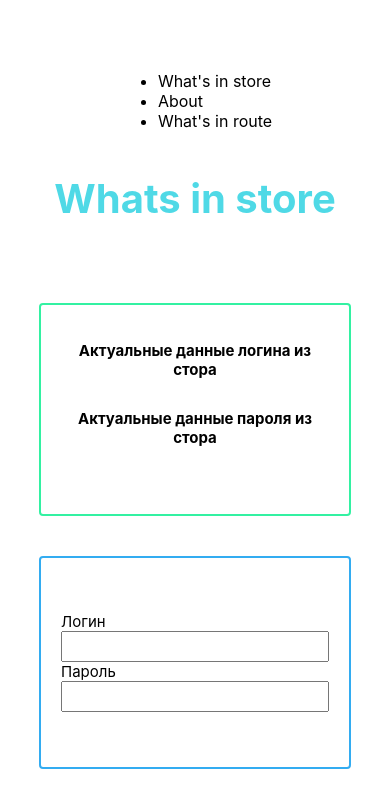
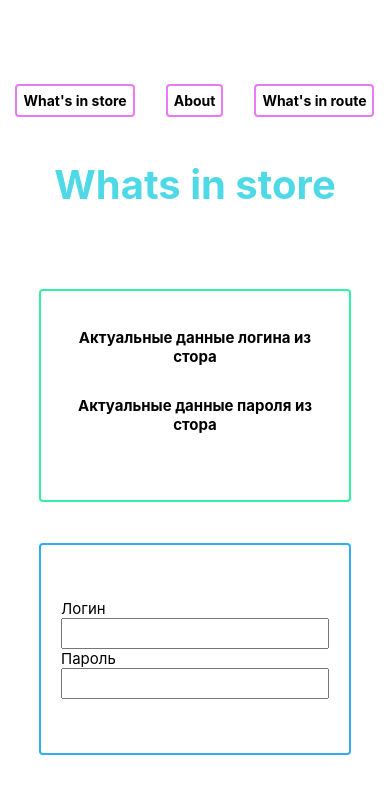
Before and after one commit to fedorukvl/react-store-check, a React (Create React App) app: page / in a window 390 px wide. Shown: the top 808 px of the page. Built offline with nearby package versions, Linux system fonts and the light colour scheme.

Commit message:
Добавлены стили к компоненту Navigation

```diff
--- a/src/Components/Navigation/Navigation.jsx
+++ b/src/Components/Navigation/Navigation.jsx
@@ -1,4 +1,5 @@
 import React from "react";
+import "../../media/css/Navigation.css";
 
 function Navigation() {
   return (
--- /dev/null
+++ b/src/media/css/Navigation.css
@@ -0,0 +1,25 @@
+.navigation {
+  width: 100vw;
+}
+.navigation .navigation__links {
+  list-style-type: none;
+  width: inherit;
+  display: flex;
+  justify-content: space-around;
+  padding: 0;
+}
+.navigation .navigation__links .navigation__link {
+  font-size: 17px;
+  font-weight: bold;
+  cursor: pointer;
+  padding: 10px;
+  border: 3px solid rgba(228, 99, 240, 0.842);
+  border-radius: 4px;
+}
+@media (max-width: 480px) {
+  .navigation .navigation__links .navigation__link {
+    font-size: 14px;
+    padding: 6px;
+    border: 2px solid rgba(228, 99, 240, 0.842);
+  }
+}
```
